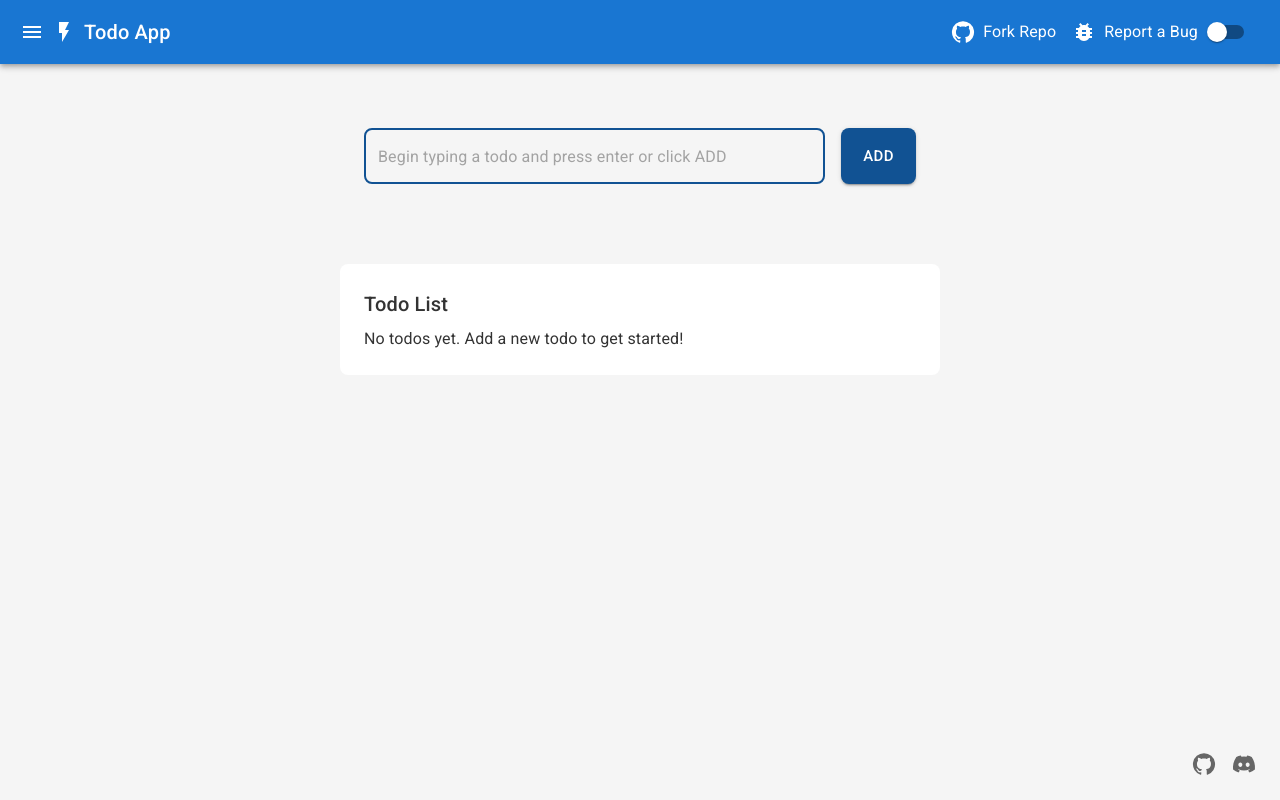
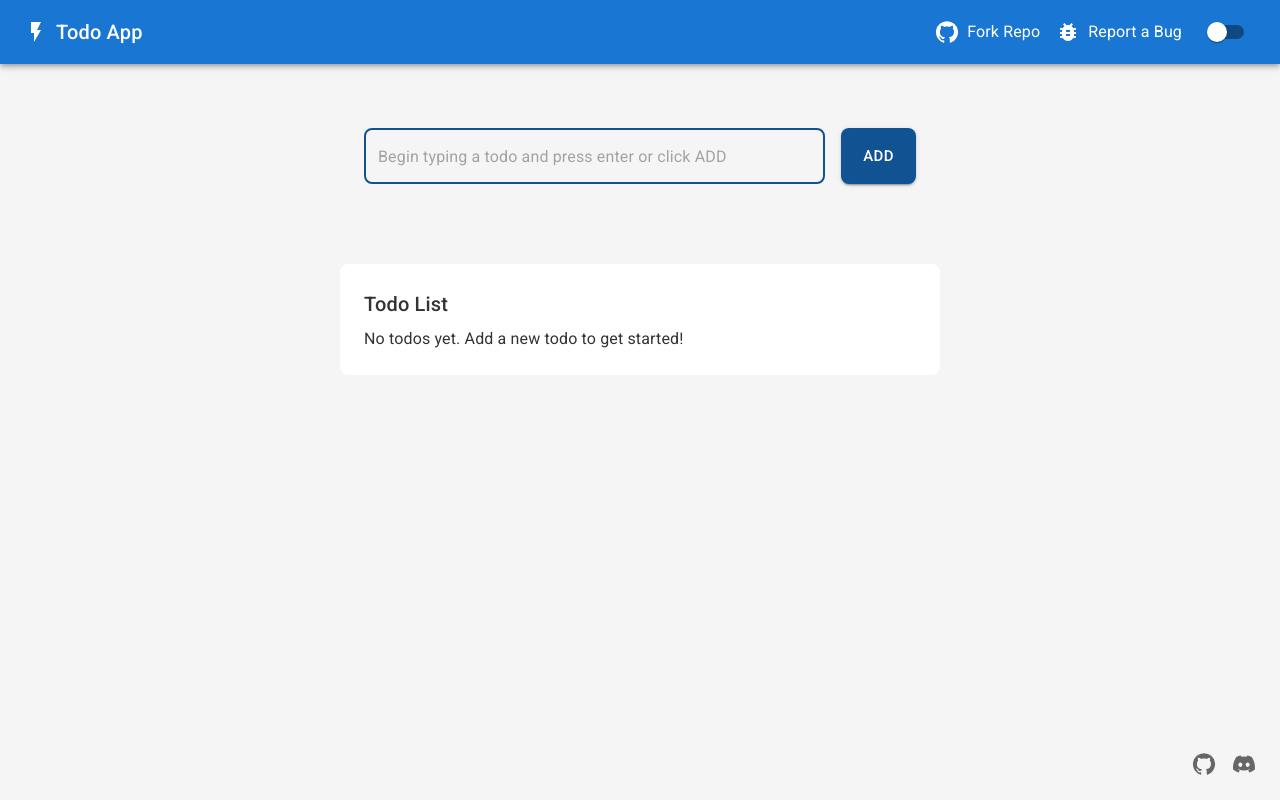
Before and after one commit to itz4blitz/react-screaming-architecture-boilerplate, a React (Vite) app: page / in a window 1280 px wide. Built offline with nearby package versions, Linux system fonts and the light colour scheme.

Commit message:
hotfix navbar issue with discord visibility

```diff
--- a/src/features/_shared/components/Header.tsx
+++ b/src/features/_shared/components/Header.tsx
@@ -39,6 +39,8 @@ const Header: React.FC<HeaderProps> = ({ toggleDarkMode }) => {
   return (
     <AppBar position="static">
       <Toolbar>
+        {isMobile && (
+          <>
             <IconButton
               edge="start"
               color="inherit"
@@ -101,6 +103,8 @@ const Header: React.FC<HeaderProps> = ({ toggleDarkMode }) => {
                 </a>
               </MenuItem>
             </Menu>
+          </>
+        )}
         <Box display="flex" alignItems="center" flexGrow={1}>
           <FlashOnIcon sx={{ marginRight: 1 }} />
           <Typography variant="h6">Todo App</Typography>
@@ -125,7 +129,12 @@ const Header: React.FC<HeaderProps> = ({ toggleDarkMode }) => {
               href="https://github.com/itz4blitz/react-screaming-architecture-boilerplate/issues/new"
               target="_blank"
               rel="noopener noreferrer"
-              sx={{ display: 'flex', alignItems: 'center', color: 'inherit' }}
+              sx={{
+                display: 'flex',
+                alignItems: 'center',
+                color: 'inherit',
+                marginRight: 2,
+              }}
             >
               <BugReportIcon style={{ marginRight: '8px' }} />
               <Typography variant="body1">Report a Bug</Typography>
```
Lines whose indentation alone changed are shown as unchanged.
